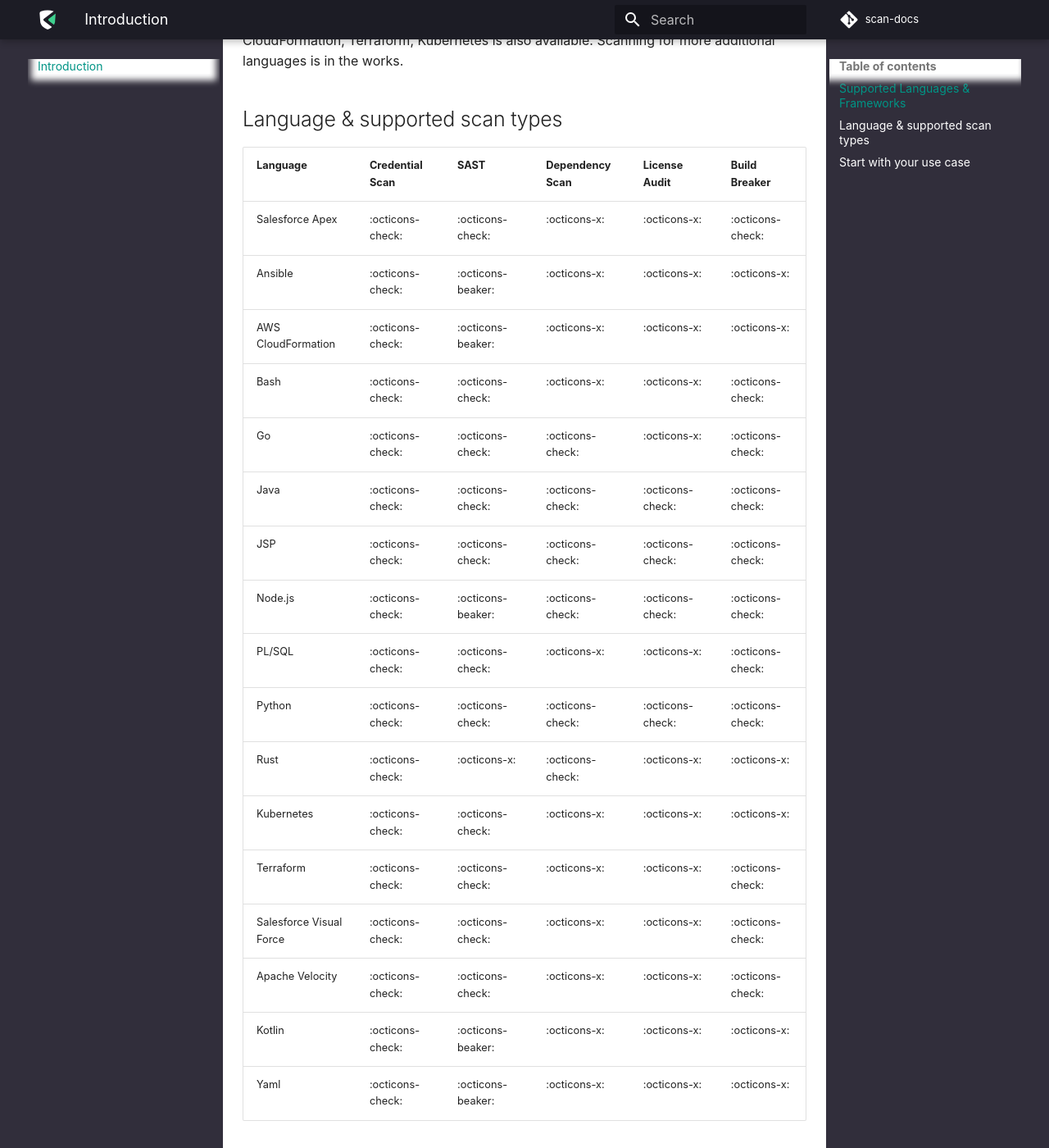
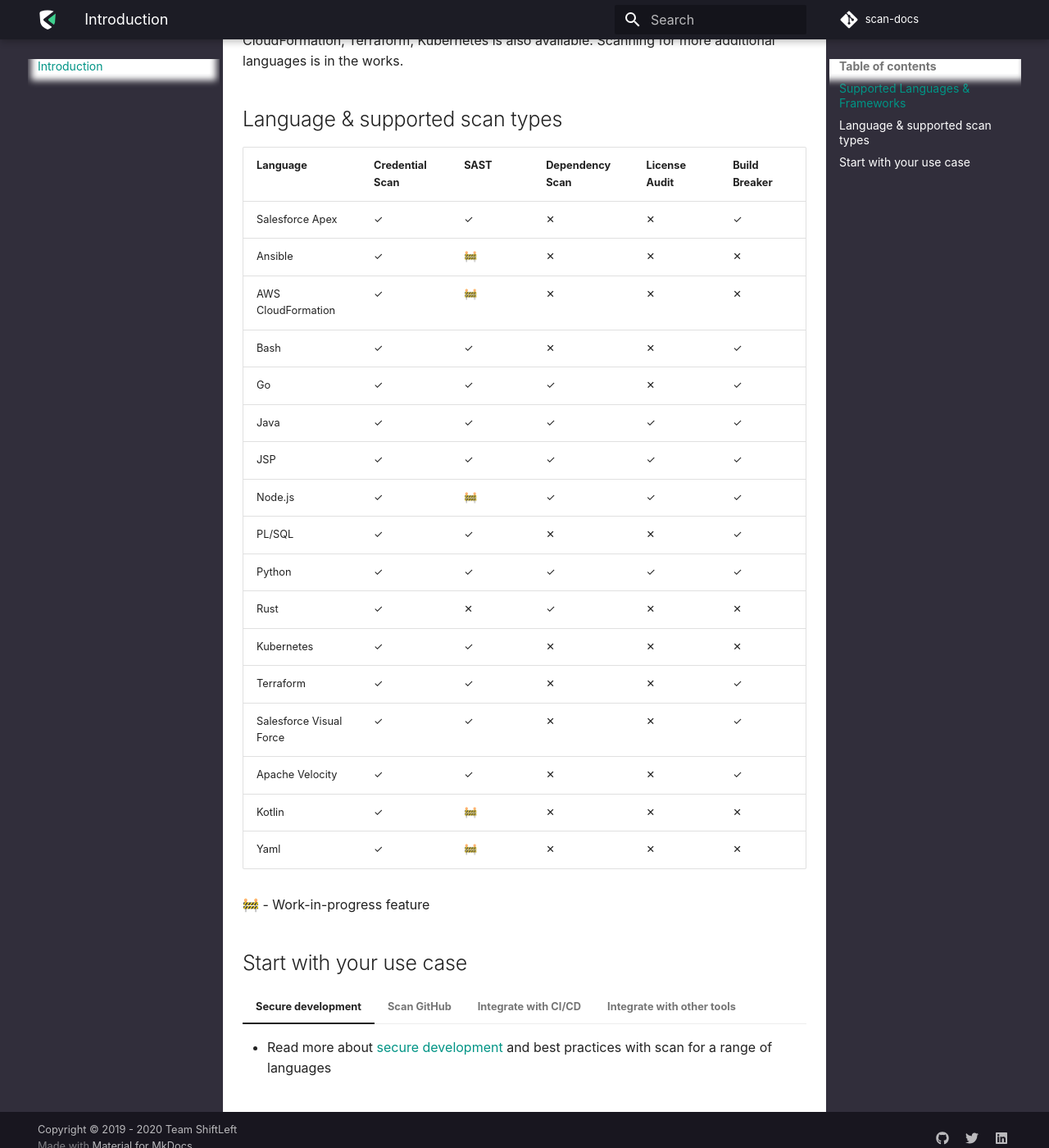
Before and after one commit to ShiftLeftSecurity/scan-docs, an MkDocs documentation site: the page built from docs/index.md, in a window 1280 px wide and 1400 px high, scrolled down 1129 px. Shown: the whole window at 82% size. Built offline with MkDocs 1.6.1 and Material for MkDocs 9.7.7, drawn with Linux system fonts in a browser that asks for light colours; some web fonts are replaced; comment, search, counter and statistics services are not loaded; some of the changed text lies outside the part shown.

Commit message:
Emoji bug (#23)

```diff
--- a/docs/index.md
+++ b/docs/index.md
@@ -33,25 +33,25 @@
 
 | Language | Credential Scan | SAST | Dependency Scan | License Audit | Build Breaker |
 |----------|---------------------|------|-----------------|---------------|---------------|
-| Salesforce Apex     | :octicons-check: | :octicons-check: | :octicons-x: | :octicons-x: | :octicons-check: |
-| Ansible     | :octicons-check: | :octicons-beaker: | :octicons-x: | :octicons-x: | :octicons-x: |
-| AWS CloudFormation     | :octicons-check: | :octicons-beaker: | :octicons-x: | :octicons-x: | :octicons-x: |
-| Bash     | :octicons-check: | :octicons-check: | :octicons-x: | :octicons-x: | :octicons-check: |
-| Go     | :octicons-check: | :octicons-check: | :octicons-check: | :octicons-x: | :octicons-check: |
-| Java     | :octicons-check: | :octicons-check: | :octicons-check: | :octicons-check: | :octicons-check: |
-| JSP     | :octicons-check: | :octicons-check: | :octicons-check: | :octicons-check: | :octicons-check: |
-| Node.js     | :octicons-check: | :octicons-beaker: | :octicons-check: | :octicons-check: | :octicons-check: |
-| PL/SQL     | :octicons-check: | :octicons-check: | :octicons-x: | :octicons-x: | :octicons-check: |
-| Python     | :octicons-check: | :octicons-check: | :octicons-check: | :octicons-check: | :octicons-check: |
-| Rust     | :octicons-check: | :octicons-x: | :octicons-check: | :octicons-x: | :octicons-x: |
-| Kubernetes     | :octicons-check: | :octicons-check: | :octicons-x: | :octicons-x: | :octicons-x: |
-| Terraform     | :octicons-check: | :octicons-check: | :octicons-x: | :octicons-x: | :octicons-check: |
-| Salesforce Visual Force     | :octicons-check: | :octicons-check: | :octicons-x: | :octicons-x: | :octicons-check: |
-| Apache Velocity     | :octicons-check: | :octicons-check: | :octicons-x: | :octicons-x: | :octicons-check: |
-| Kotlin     | :octicons-check: | :octicons-beaker: | :octicons-x: | :octicons-x: | :octicons-x: |
-| Yaml     | :octicons-check: | :octicons-beaker: | :octicons-x: | :octicons-x: | :octicons-x: |
+| Salesforce Apex     | ✓ | ✓ | ✕ | ✕ | ✓ |
+| Ansible     | ✓ | 🚧 | ✕ | ✕ | ✕ |
+| AWS CloudFormation     | ✓ | 🚧 | ✕ | ✕ | ✕ |
+| Bash     | ✓ | ✓ | ✕ | ✕ | ✓ |
+| Go     | ✓ | ✓ | ✓ | ✕ | ✓ |
+| Java     | ✓ | ✓ | ✓ | ✓ | ✓ |
+| JSP     | ✓ | ✓ | ✓ | ✓ | ✓ |
+| Node.js     | ✓ | 🚧 | ✓ | ✓ | ✓ |
+| PL/SQL     | ✓ | ✓ | ✕ | ✕ | ✓ |
+| Python     | ✓ | ✓ | ✓ | ✓ | ✓ |
+| Rust     | ✓ | ✕ | ✓ | ✕ | ✕ |
+| Kubernetes     | ✓ | ✓ | ✕ | ✕ | ✕ |
+| Terraform     | ✓ | ✓ | ✕ | ✕ | ✓ |
+| Salesforce Visual Force     | ✓ | ✓ | ✕ | ✕ | ✓ |
+| Apache Velocity     | ✓ | ✓ | ✕ | ✕ | ✓ |
+| Kotlin     | ✓ | 🚧 | ✕ | ✕ | ✕ |
+| Yaml     | ✓ | 🚧 | ✕ | ✕ | ✕ |
 
-:octicons-beaker: - Experimental feature
+🚧 - Work-in-progress feature
 
 ## Start with your use case
 
--- a/mkdocs.yml
+++ b/mkdocs.yml
@@ -83,9 +83,6 @@
       custom_checkbox: true
   - pymdownx.tabbed
   - pymdownx.tilde
-  - pymdownx.emoji:
-      emoji_index: !!python/name:materialx.emoji.twemoji
-      emoji_generator: !!python/name:materialx.emoji.to_svg
 
 google_analytics:
   - UA-92418701-2
```
